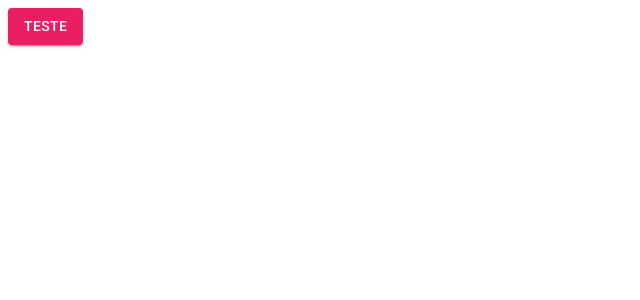
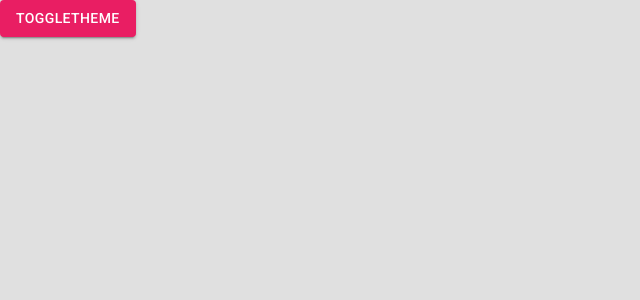
Before and after one commit to PedrinhoNovaes/Projetinho, a React (Create React App) app: page /pagina-inicial in a window 1280 px wide. Shown: the top 300 px of the page, without its empty margins (0-640 px from the left). Built offline with nearby package versions, Linux system fonts and the light colour scheme.

Commit message:
adicionado modo escuro e configuração de margin e padding no index html

```diff
--- a/public/index.html
+++ b/public/index.html
@@ -24,7 +24,7 @@
 />
 
   </head>
-  <body>
+  <body style="margin: 0; padding: 0%;">
     <noscript>You need to enable JavaScript to run this app.</noscript>
     <div id="root"></div>
 
--- a/src/routes/index.tsx
+++ b/src/routes/index.tsx
@@ -1,11 +1,13 @@
 import { Button } from '@mui/material';
 import { Routes, Route, Navigate } from 'react-router-dom';
+import { useAppThemeContext } from '../shared/contexts';
 
 export const AppRoutes = () => {
+    const{ toggleTheme } = useAppThemeContext();
 
     return(
         <Routes>
-            <Route path="/pagina-inicial" element={<Button variant='contained' color='primary'>Teste</Button>}/>
+            <Route path="/pagina-inicial" element={<Button variant='contained' color='primary' onClick={toggleTheme}>ToggleTheme</Button>}/>
 
             <Route path="*" element={<Navigate to="/pagina-inicial" />} />
 
--- /dev/null
+++ b/src/shared/contexts/ThemeContext.tsx
@@ -0,0 +1,43 @@
+import { ThemeProvider } from "@mui/material";
+import { Box } from "@mui/system";
+import { createContext, useCallback, useContext, useMemo, useState } from "react";
+import { DarkTheme, LightTheme } from "../themes";
+
+interface IThemeContextData {
+    themeName: 'light' | 'dark';
+    toggleTheme: () => void;
+}
+
+const ThemeContext = createContext({} as IThemeContextData);
+
+export const useAppThemeContext = () => {
+    return useContext(ThemeContext);
+}
+
+interface IAppThemeProviderProps{
+    children: React.ReactNode
+}
+
+export const AppThemeProvider: React.FC<IAppThemeProviderProps> = ({ children }) => {
+
+    const [themeName, setThemeName] = useState<'light' | 'dark'>('light');
+    const toggleTheme = useCallback(() =>{
+        setThemeName(oldThemeName => oldThemeName === 'light' ? 'dark' : 'light');
+    }, []);
+
+    const theme = useMemo(() => {
+      if (themeName === 'light') return LightTheme;
+
+      return DarkTheme;
+    }, [themeName]);
+
+    return(
+        <ThemeContext.Provider value = {{themeName, toggleTheme}}>
+            <ThemeProvider theme={DarkTheme}>
+                <Box width='100vw' height='100vh' bgcolor={theme.palette.background.default}>
+                    {children}
+                </Box>
+            </ThemeProvider>
+        </ThemeContext.Provider>
+    );
+}
--- a/src/shared/contexts/index.ts
+++ b/src/shared/contexts/index.ts
@@ -1 +1 @@
-export { };
+export * from './ThemeContext';
--- /dev/null
+++ b/src/shared/themes/Dark.ts
@@ -0,0 +1,24 @@
+import { createTheme } from "@mui/material";
+import { blueGrey, cyan, pink } from "@mui/material/colors";
+
+export const DarkTheme = createTheme({
+    palette: {
+        primary: {
+            main:  pink[500],
+            dark:  pink[700],
+            light: pink[300],
+            contrastText: '#ffffff',
+        },
+        secondary: {
+            main:  cyan[500],
+            dark:  cyan[700],
+            light: cyan[300],
+            contrastText: '#ffffff',
+        },
+        background: {
+            default: blueGrey[300],
+            paper:  blueGrey[900],
+        },
+
+    }
+})
--- a/src/shared/themes/index.ts
+++ b/src/shared/themes/index.ts
@@ -1 +1,2 @@
 export * from './Light';
+export * from './Dark';
```
Also changed, not shown: src/App.tsx (+3 -4 lines).
